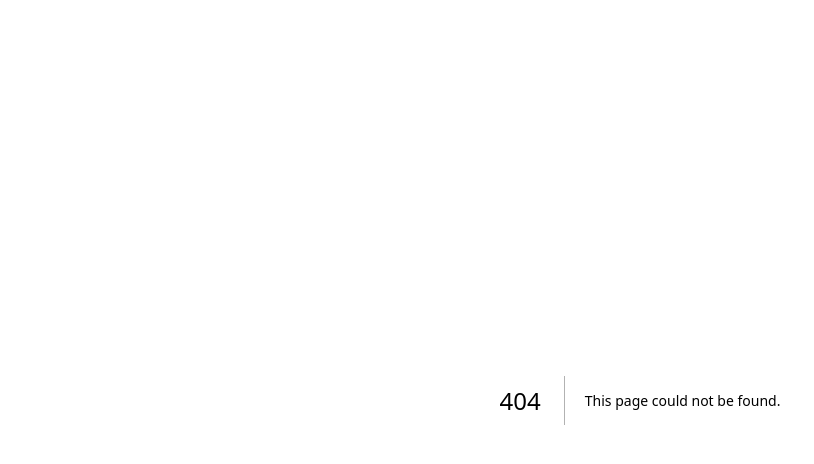
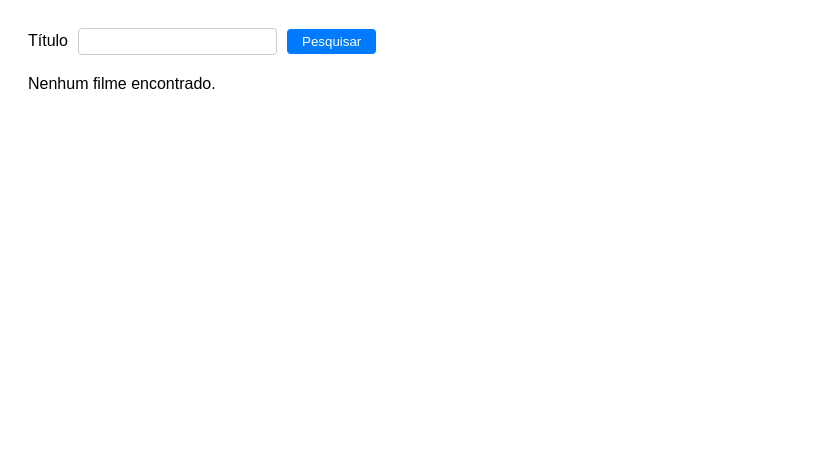
Before and after one commit to Lleusxam/receitas-pweb, a Next.js app in the folder receitas/: page /receita6/clientMovies1 in a window 1280 px wide. Before the commit this address had no page. Shown: the top 464 px of the page, without its empty margins (0-814 px from the left). Built offline with nearby package versions, Linux system fonts and the light colour scheme.

Commit message:
Adição da receita 6

```diff
--- a/receitas/src/app/page.js
+++ b/receitas/src/app/page.js
@@ -10,6 +10,7 @@ export default function Home() {
       <a className={styles.link} href="./receita3/">Receita 3</a>
       <a className={styles.link} href="./receita4/movies/">Receita 4</a>
       <a className={styles.link} href="./receita5/movies/">Receita 5</a>
+      <a className={styles.link} href="./receita6/clientMovies1/">Receita 6</a>
     </div>
   );
 }
--- /dev/null
+++ b/receitas/src/app/receita6/clientMovies1/page.js
@@ -0,0 +1,132 @@
+"use client";
+import { useState } from "react";
+
+export default function Home() {
+  const [resultMovies, setResultMovies] = useState([]);
+  const [typedTitle, setTypedTitle] = useState("");
+  const [isLoading, setIsLoading] = useState(false);
+
+  async function handleAction(event) {
+    event.preventDefault();
+    const titleSearchKey = event.target.titleSearchKey.value;
+    setTypedTitle(titleSearchKey);
+
+    setIsLoading(true);
+    try {
+      const httpRes = await fetch(
+        `http://www.omdbapi.com/?apikey=d47e94e4&s=${titleSearchKey}`
+      );
+
+      const jsonRes = await httpRes.json();
+      setResultMovies(jsonRes.Search || []);
+    } finally {
+      setIsLoading(false);
+    }
+  }
+
+  return (
+    <div style={{ padding: "20px", fontFamily: "Arial, sans-serif" }}>
+      <MovieForm
+        handleAction={handleAction}
+        typedTitle={typedTitle}
+        setTypedTitle={setTypedTitle}
+        isLoading={isLoading}
+      />
+
+      <MovieTable movies={resultMovies} />
+    </div>
+  );
+}
+
+export function MovieForm({
+  handleAction,
+  typedTitle,
+  setTypedTitle,
+  isLoading,
+}) {
+  return (
+    <form onSubmit={handleAction} style={{ marginBottom: "20px" }}>
+      <label htmlFor="idTitleSearchKey" style={{ marginRight: "10px" }}>
+        Título
+      </label>
+
+      <input
+        id="idTitleSearchKey"
+        name="titleSearchKey"
+        value={typedTitle}
+        onChange={(e) => setTypedTitle(e.target.value)}
+        style={{
+          padding: "5px 10px",
+          borderRadius: "4px",
+          border: "1px solid #ccc",
+          marginRight: "10px",
+        }}
+      />
+
+      <button
+        type="submit"
+        disabled={isLoading}
+        style={{
+          padding: "5px 15px",
+          borderRadius: "4px",
+          backgroundColor: isLoading ? "#ccc" : "#007BFF",
+          color: "#fff",
+          border: "none",
+          cursor: isLoading ? "not-allowed" : "pointer",
+        }}
+      >
+        {isLoading ? "Pesquisando..." : "Pesquisar"}
+      </button>
+    </form>
+  );
+}
+
+export function MovieTable({ movies }) {
+  return (
+    <div>
+      {movies.length > 0 ? (
+        <div
+          style={{
+            display: "grid",
+            gridTemplateColumns: "repeat(auto-fit, minmax(200px, 1fr))",
+            gap: "15px",
+          }}
+        >
+          {movies.map((m) => (
+            <div
+              key={m.imdbID}
+              style={{
+                border: "1px solid #ccc",
+                borderRadius: "8px",
+                padding: "10px",
+                textAlign: "center",
+                boxShadow: "0 2px 5px rgba(0, 0, 0, 0.1)",
+              }}
+            >
+              <img
+                src={
+                  m.Poster !== "N/A"
+                    ? m.Poster
+                    : "https://via.placeholder.com/150"
+                }
+                alt={m.Title}
+                style={{
+                  maxWidth: "100%",
+                  height: "auto",
+                  borderRadius: "4px",
+                  marginBottom: "10px",
+                }}
+              />
+              <h3 style={{ fontSize: "16px", margin: "10px 0 5px" }}>
+                {m.Title}
+              </h3>
+              <p style={{ fontSize: "14px", color: "#666" }}>{m.Year}</p>
+            </div>
+          ))}
+        </div>
+      ) : (
+        <p>Nenhum filme encontrado.</p>
+      )}
+    </div>
+  );
+}
```
